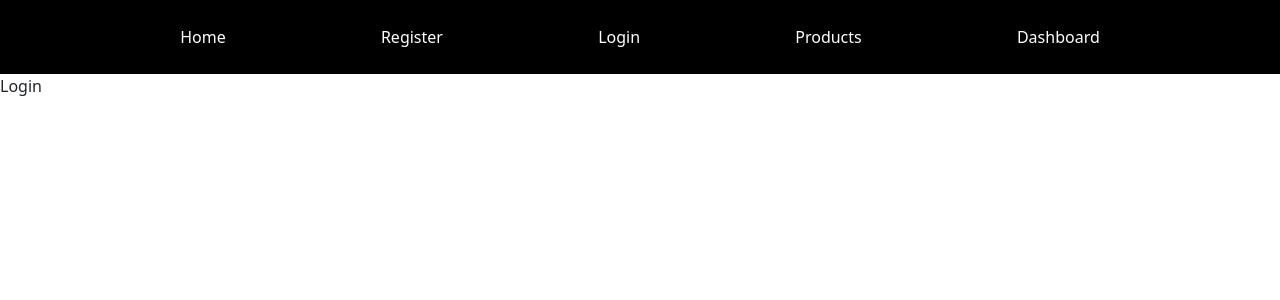
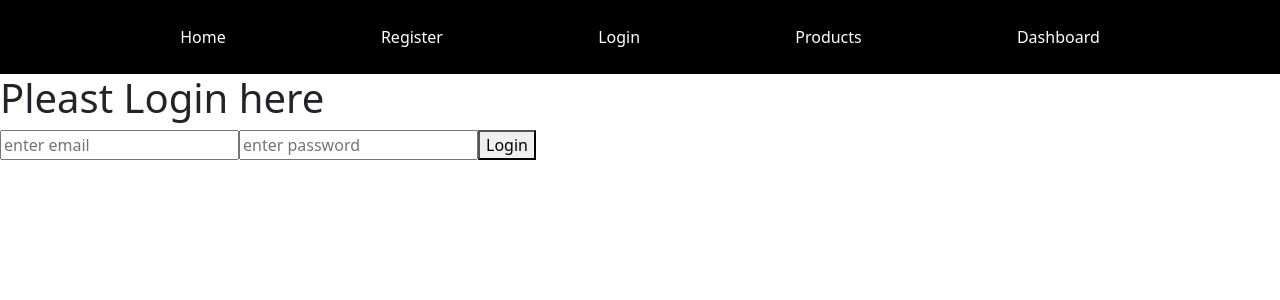
Before and after one commit to sailakshmi-2308/Ecommerce-34, a React (Vite) app: page /login in a window 1280 px wide. Shown: the top 300 px of the page. Built offline with nearby package versions, Linux system fonts and the light colour scheme.

Commit message:
login page done

```diff
--- a/src/pages/Login.jsx
+++ b/src/pages/Login.jsx
@@ -1,9 +1,69 @@
 import React from 'react'
+import { useState } from 'react'
+import axios from 'axios'
+import { useNavigate } from 'react-router-dom'
 
 export default function Login() {
+
+
+  const navigate=useNavigate()
+  const [formData,setFormData]=useState({
+    email:'',
+    password:""
+  })
+
+  function handleChange(e){
+
+    setFormData({
+
+      ...formData,
+      [e.target.name]:e.target.value
+    })
+
+  }
+
+  async function handleSubmit(e){
+    e.preventDefault()
+    try{
+      const result=await axios.post("https://ecomflask.duckdns.org/api/admin/login",formData,
+      {
+        withCredentials:true
+      }
+    )
+    console.log(result.data)
+
+    localStorage.setItem("admin",JSON.stringify(result.data.admin))
+
+    navigate("/dashboard")
+
+    }catch (error) {
+      console.log("error response:", error.response);
+      console.log(error.response?.data || error.message);
+    }
+
+
+
+  }
   return (
     <div>
-      Login
+     <h1>Pleast Login here</h1>
+     <form onSubmit={handleSubmit}>
+      <input type="text"
+      placeholder="enter email"
+      name="email"
+      value={formData.email}
+      onChange={handleChange}
+      />
+
+      <input type="password"
+      placeholder="enter password"
+      name="password"
+      value={formData.password}
+      onChange={handleChange}
+      />
+  <button>Login</button>
+
+     </form>
     </div>
   )
 }
```
